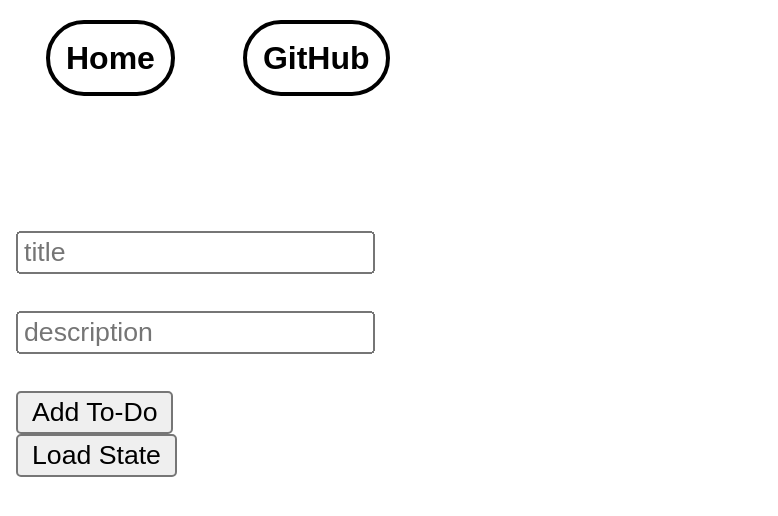
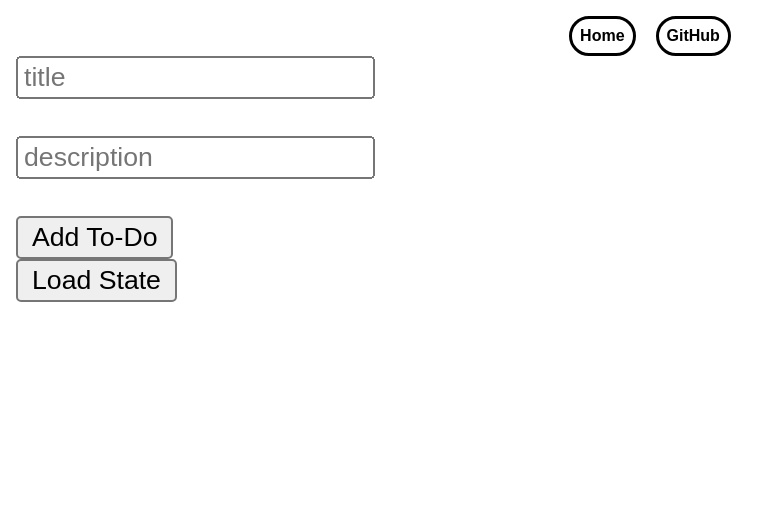
Before and after one commit to saharansameer/JavaScript-Basics, a plain HTML site: page 07_TodoJS/index.html in a window 1280 px wide. Shown: the whole page, without its empty margins (0-778 px from the left). Drawn offline with Linux system fonts and the light colour scheme.

Commit message:
Added Nav Styling

```diff
--- a/07_TodoJS/index.html
+++ b/07_TodoJS/index.html
@@ -10,7 +10,7 @@
     <nav>
         <a href="../index.html">Home</a>
         <a href="https://github.com/sameer-saharan/JavaScript-Beginner-Projects" target="_blank">GitHub</a>
-    </nav> <br><br>
+    </nav>
     <div class="container">
         <div class="todo-app">
             <input type="text" id="title" placeholder="title"> </input> <br><br>
--- a/07_TodoJS/style.css
+++ b/07_TodoJS/style.css
@@ -1,16 +1,17 @@
 nav {
-    margin-top: 20px;
-    margin-bottom: 40px;
+    display: flex;
+    justify-content: center;
 }
 nav a{
-    margin: 15px;
-    padding: 8px;
-    border: solid black 2px;
+    margin-left: 10px;
+    padding: 4px;
+    border: solid black 1.5px;
     border-radius: 20px;
     color: black;
     text-decoration: none;
     font-family: sans-serif;
     font-weight: bold;
+    font-size: 8px;
     transition: all 0.5s ease-in-out;
 }
 nav a:hover {
```
